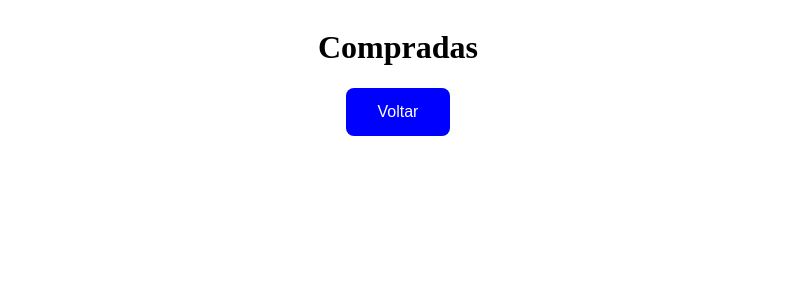
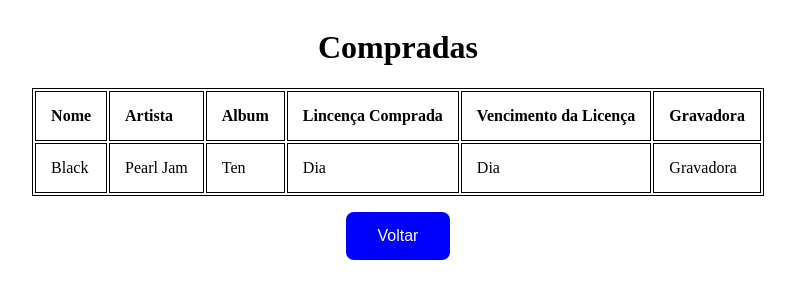
Before and after one commit to SourFlame8/Estudo-Rdio-Front-React, a React (Vite) app: page /Compradas in a window 1280 px wide. Shown: the top 300 px of the page, without its empty margins (250-1045 px from the left). Built offline with nearby package versions, Linux system fonts and the light colour scheme.

Commit message:
Atualizações

```diff
--- a/src/pages/compradas/compradas.jsx
+++ b/src/pages/compradas/compradas.jsx
@@ -1,18 +1,44 @@
-import React from 'react'
-import { useNavigate, NavLink } from 'react-router-dom';
-import { Body, Button } from './style';
+import React from "react";
+import { useNavigate, NavLink } from "react-router-dom";
+import { Body, Button, Table } from "./style";
 
 function Compradas() {
   return (
     <Body>
       <h1>Compradas</h1>
+      <Table>
+        <thead>
+          <tr>
+            <th>Nome</th>
+            <th>Artista</th>
+            <th>Album</th>
+            <th>Lincença Comprada</th>
+            <th>Vencimento da Licença</th>
+            <th>Gravadora</th>
+          </tr>
+        </thead>
+        <tbody>
+          <tr>
+            <td>Black</td>
+            <td>Pearl Jam</td>
+            <td>Ten</td>
+            <td>Dia</td>
+            <td>Dia</td>
+            <td>Gravadora</td>
+          </tr>
+        </tbody>
+      </Table>
       <Button>
-                <NavLink exact to="/" style={{ "color": "white", "textDecoration": "none" }}>
+        <NavLink
+          exact
+          to="/"
+          style={{ color: "white", textDecoration: "none" }}
+        >
           Voltar
         </NavLink>
       </Button>
     </Body>
-    )
+  );
 }
 
 export default Compradas;
--- a/src/pages/compradas/style.js
+++ b/src/pages/compradas/style.js
@@ -22,9 +22,21 @@ export const Button = styled.button`
   border-radius: 8px;
   cursor: pointer;
 
-    &:hover{
-        background-color: #4CAF50;
+  &:hover {
+    background-color: #4caf50;
     color: white;
-        box-shadow: 0 12px 16px 0 rgba(0,0,0,0.24), 0 17px 50px 0 rgba(0,0,0,0.19);
+    box-shadow: 0 12px 16px 0 rgba(0, 0, 0, 0.24),
+      0 17px 50px 0 rgba(0, 0, 0, 0.19);
   }
 `
+
+export const Table = styled.table`
+  border: 1px solid;
+  margin-bottom: 1rem;
+
+  & th, td {
+    border: 1px solid;
+    padding: 15px;
+    text-align: left;
+  }
+`
--- a/src/pages/pendentes/pendentes.jsx
+++ b/src/pages/pendentes/pendentes.jsx
@@ -1,18 +1,44 @@
-import React from 'react'
-import { Body, Button } from './style';
-import { NavLink } from 'react-router-dom';
+import React from "react";
+import { Body, Button, Table } from "./style";
+import { NavLink } from "react-router-dom";
 
 function Pendentes() {
   return (
     <Body>
       <h1>Pendentes</h1>
+      <Table>
+        <thead>
+          <tr>
+            <th>Nome</th>
+            <th>Artista</th>
+            <th>Album</th>
+            <th>Lincença Comprada</th>
+            <th>Vencimento da Licença</th>
+            <th>Gravadora</th>
+          </tr>
+        </thead>
+        <tbody>
+          <tr>
+            <td>Black</td>
+            <td>Pearl Jam</td>
+            <td>Ten</td>
+            <td>Dia</td>
+            <td>Dia</td>
+            <td>Gravadora</td>
+          </tr>
+        </tbody>
+      </Table>
       <Button>
-                <NavLink exact to="/" style={{ "color": "white", "textDecoration": "none" }}>
+        <NavLink
+          exact
+          to="/"
+          style={{ color: "white", textDecoration: "none" }}
+        >
           Voltar
         </NavLink>
       </Button>
     </Body>
-    )
+  );
 }
 
 export default Pendentes;
--- a/src/pages/pendentes/style.js
+++ b/src/pages/pendentes/style.js
@@ -28,3 +28,14 @@ export const Button = styled.button`
         box-shadow: 0 12px 16px 0 rgba(0,0,0,0.24), 0 17px 50px 0 rgba(0,0,0,0.19);
     }
 `
+
+export const Table = styled.table`
+  border: 1px solid;
+  margin-bottom: 1rem;
+
+  & th, td {
+    border: 1px solid;
+    padding: 15px;
+    text-align: left;
+  }
+`
```
Lines whose indentation alone changed are shown as unchanged.
